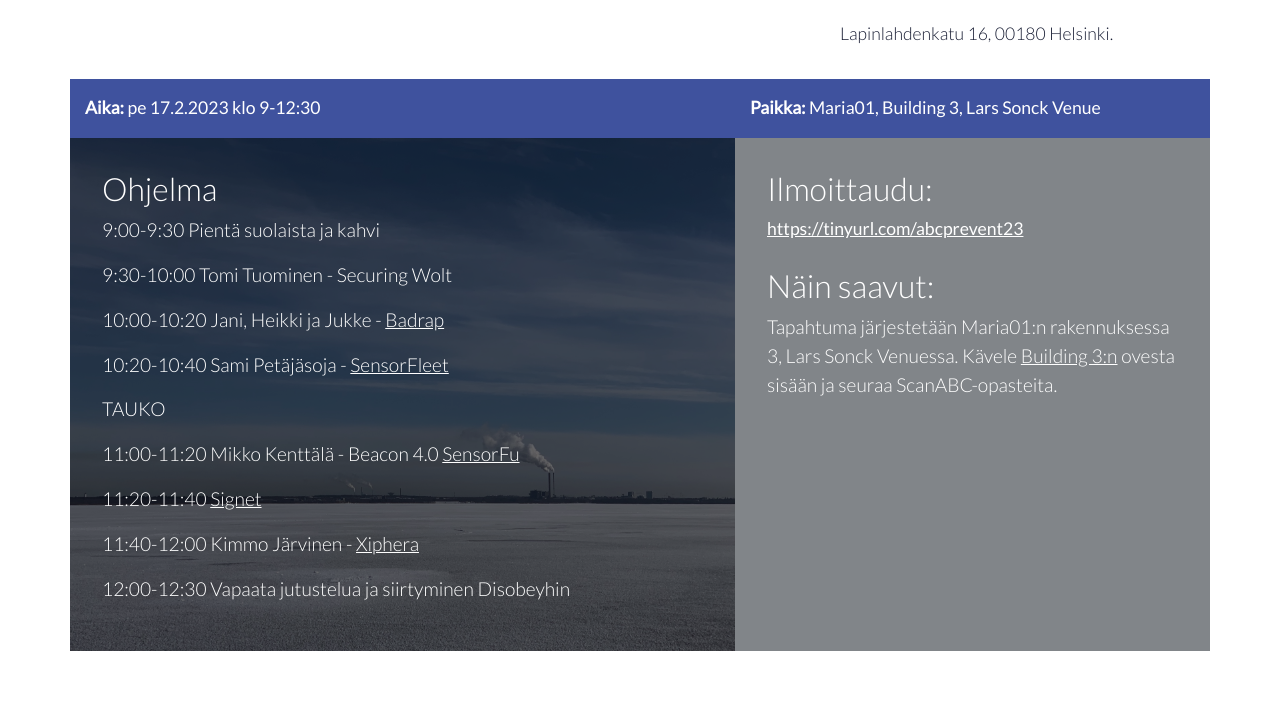
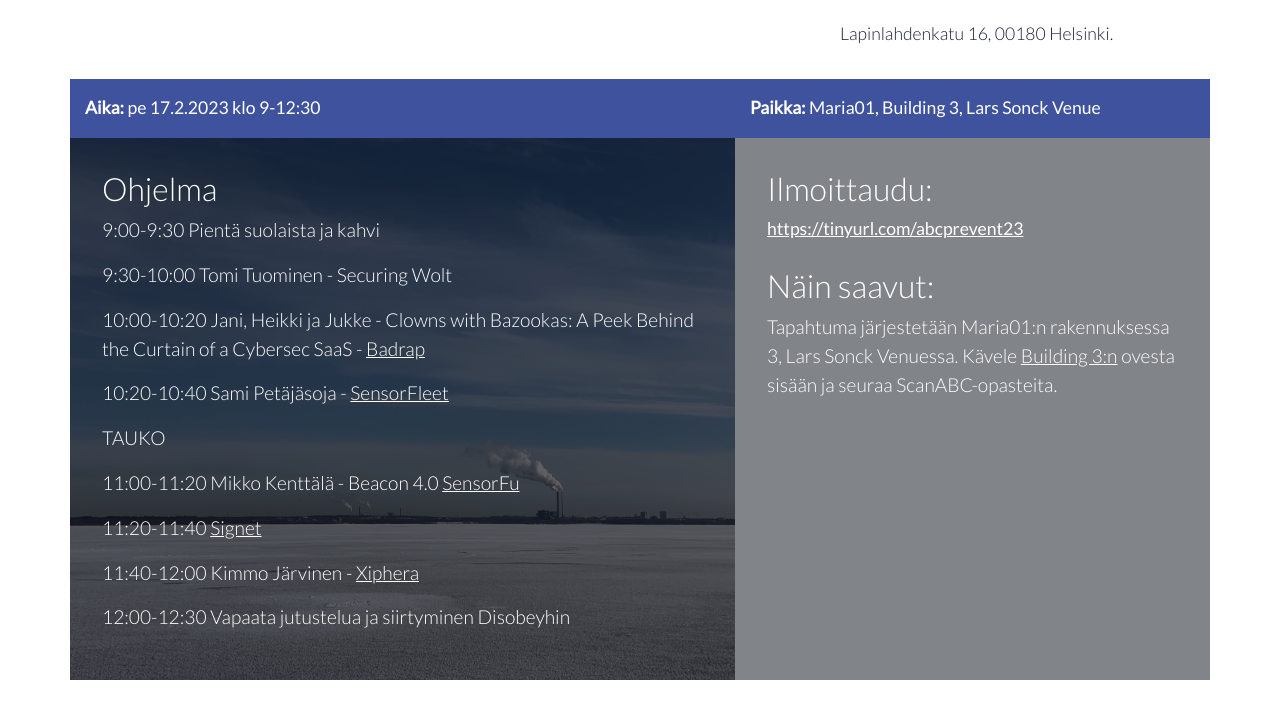
Before and after one commit to scanabc/scanabc.github.io, a Jekyll site: the page prevent23/index.html, which Jekyll copies as it is, in a window 1280 px wide and 900 px high, scrolled down 700 px, cut to the strip 172-891 px from the top of the window. Built offline with Jekyll 4.4.1, drawn with Linux system fonts in a browser that asks for light colours.

Commit message:
Badrap presentation title updated

```diff
--- a/prevent23/index.html
+++ b/prevent23/index.html
@@ -90,7 +90,7 @@
         <h2>Ohjelma</h2>
         <p>9:00-9:30 Pientä suolaista ja kahvi</p>
         <p>9:30-10:00 Tomi Tuominen - Securing Wolt</p>
-        <p>10:00-10:20 Jani, Heikki ja Jukke - <a href="https://badrap.io/" target="_blank" rel="noopener">Badrap</a></p>
+        <p>10:00-10:20 Jani, Heikki ja Jukke - Clowns with Bazookas: A Peek Behind the Curtain of a Cybersec SaaS - <a href="https://badrap.io/" target="_blank" rel="noopener">Badrap</a></p>
         <p>10:20-10:40 Sami Petäjäsoja - <a href="https://sensorfleet.com/" target="_blank" rel="noopener">SensorFleet</a></p>
         <p>TAUKO</p>
         <p>11:00-11:20 Mikko Kenttälä - Beacon 4.0 <a href="https://sensorfu.com/" target="_blank" rel="noopener">SensorFu</a></p>
```
